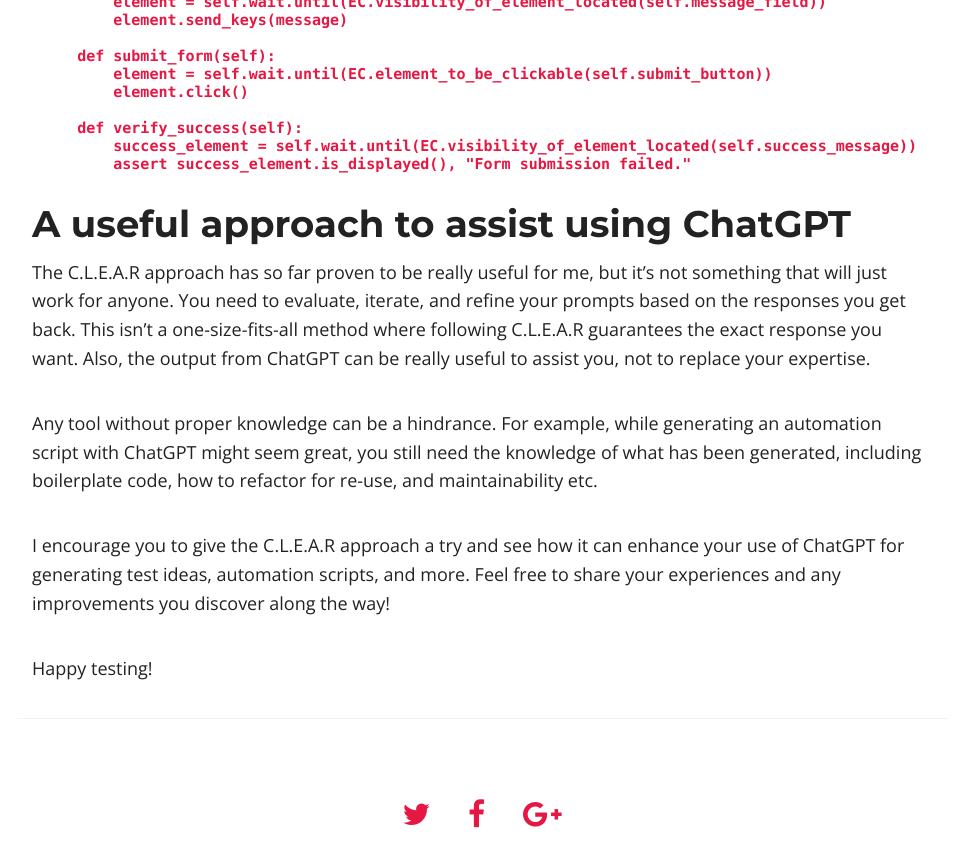
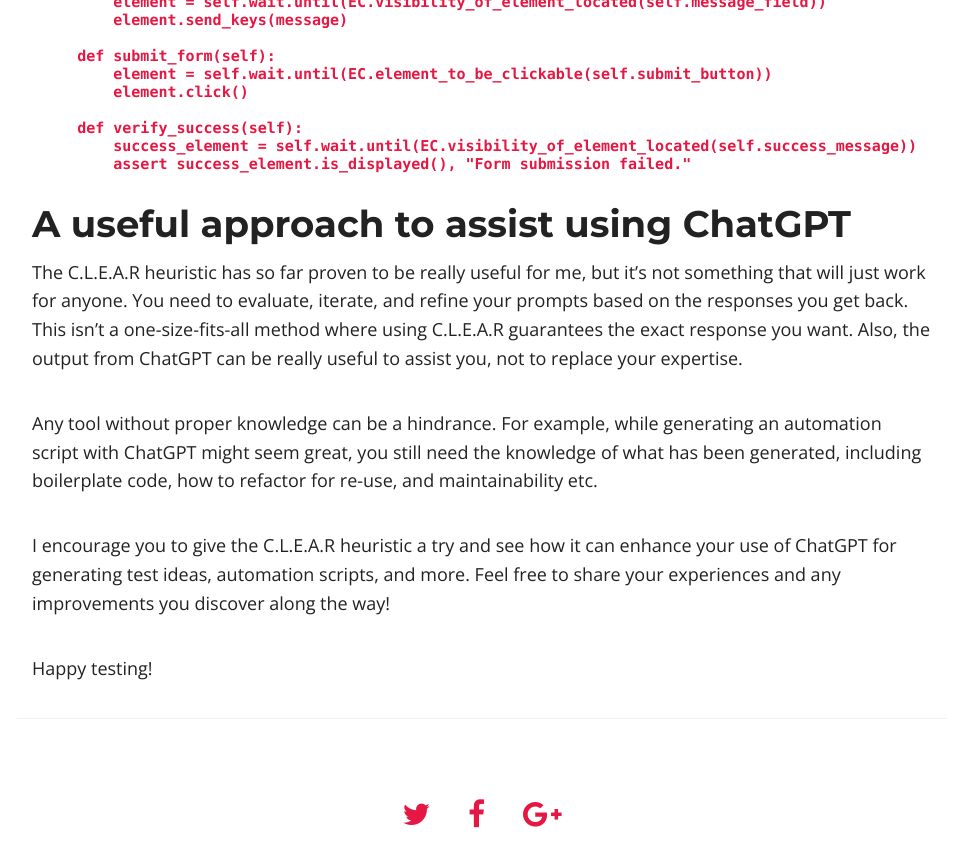
Before and after one commit to vivrichards600/vivrichards600.github.io, a Jekyll site: the page built from _posts/2024-08-06-unlocking-potential-chatgpt-clear-prompts.md, in a window 1280 px wide and 900 px high, scrolled down 6276 px. Shown: the top 867 px of the window, without its empty margins (158-1119 px from the left). Built offline with Jekyll 4.4.1, drawn with Linux system fonts in a browser that asks for light colours; nearby versions of some CDN libraries; comment, search, counter and statistics services are not loaded; some of the changed text lies outside the part shown.

Commit message:
Update 2024-08-06-unlocking-potential-chatgpt-clear-prompts.md
Updating following feedback from Beth :-)

```diff
--- a/_posts/2024-08-06-unlocking-potential-chatgpt-clear-prompts.md
+++ b/_posts/2024-08-06-unlocking-potential-chatgpt-clear-prompts.md
@@ -5,7 +5,7 @@
 headline:
 modified: 2024-08-06
 category: AI
-tags: [AI, Software Testing, Tools, ChatGpt, Prompts]
+tags: [AI, Software Testing, Heuristic, Tools, ChatGpt, Prompts]
 imagefeature:
 mathjax:
 chart:
@@ -17,11 +17,11 @@
 
 ## C.L.E.A.R
 
-Inspired by his approach, I began experimenting with different ways to structure my prompts and eventually came up with the C.L.E.A.R acronym, which stands for Context, Lead Instructions, Examples, Assumptions, and Review. This method has proven so far to be a useful way to structure prompts, ensuring that ChatGPT provides more relevant and useful responses.
+Inspired by his approach, I began experimenting with different ways to structure my prompts and eventually came up with the C.L.E.A.R heuristic, which stands for Context, Lead Instructions, Examples, Assumptions, and Review. This method has proven so far to be a useful way to structure prompts, ensuring that ChatGPT provides more relevant and useful responses.
 
 It's worth noting though, using C.L.E.A.R is still something I’m experimenting with. I wanted to write and share this approach to see if it was useful for others but also to get feedback and iterate on the idea to make using ChatGPT more useful to assist people.
 
-Here's a breakdown of the C.L.E.A.R approach and why it might be a good idea to start using it when generating test ideas with ChatGPT:
+Here's a breakdown of the C.L.E.A.R heuristic and why it might be a good idea to start using it when generating test ideas with ChatGPT:
 
 ## C - Context
 Providing context helps ChatGPT understand the background and the role it needs to assume. For example:
@@ -183,10 +183,10 @@
 
 ## A useful approach to assist using ChatGPT
 
-The C.L.E.A.R approach has so far proven to be really useful for me, but it's not something that will just work for anyone. You need to evaluate, iterate, and refine your prompts based on the responses you get back. This isn't a one-size-fits-all method where following C.L.E.A.R guarantees the exact response you want. Also, the output from ChatGPT can be really useful to assist you, not to replace your expertise.
+The C.L.E.A.R heuristic has so far proven to be really useful for me, but it's not something that will just work for anyone. You need to evaluate, iterate, and refine your prompts based on the responses you get back. This isn't a one-size-fits-all method where using C.L.E.A.R guarantees the exact response you want. Also, the output from ChatGPT can be really useful to assist you, not to replace your expertise.
 
 Any tool without proper knowledge can be a hindrance. For example, while generating an automation script with ChatGPT might seem great, you still need the knowledge of what has been generated, including boilerplate code, how to refactor for re-use, and maintainability etc.
 
-I encourage you to give the C.L.E.A.R approach a try and see how it can enhance your use of ChatGPT for generating test ideas, automation scripts, and more. Feel free to share your experiences and any improvements you discover along the way!
+I encourage you to give the C.L.E.A.R heuristic a try and see how it can enhance your use of ChatGPT for generating test ideas, automation scripts, and more. Feel free to share your experiences and any improvements you discover along the way!
 
 Happy testing!
```
